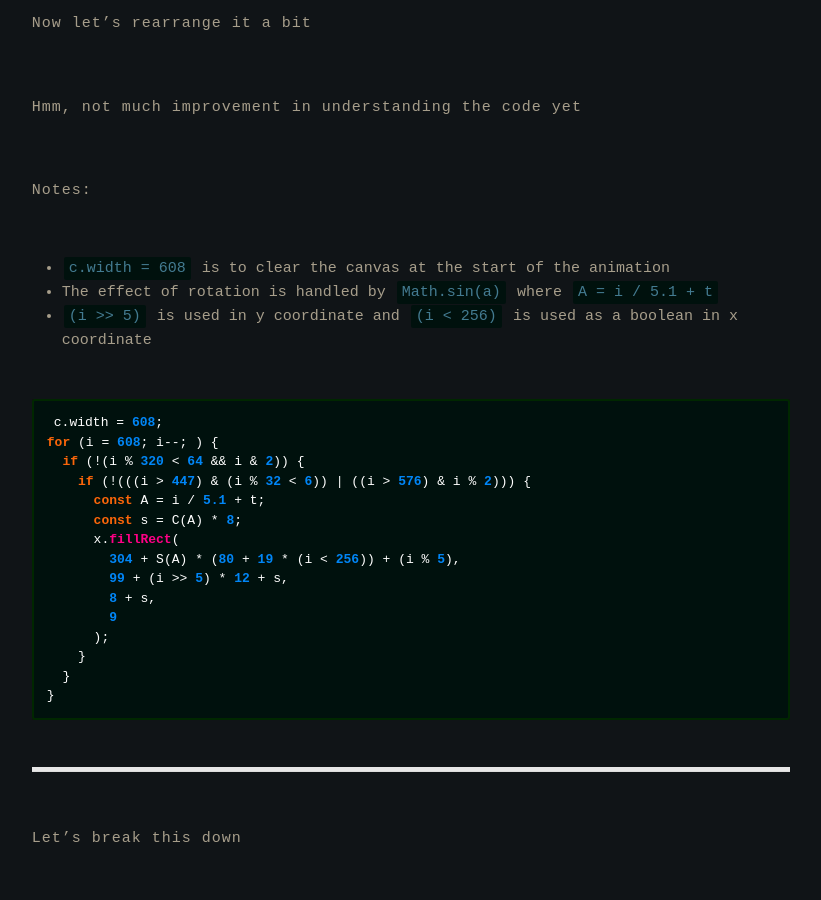
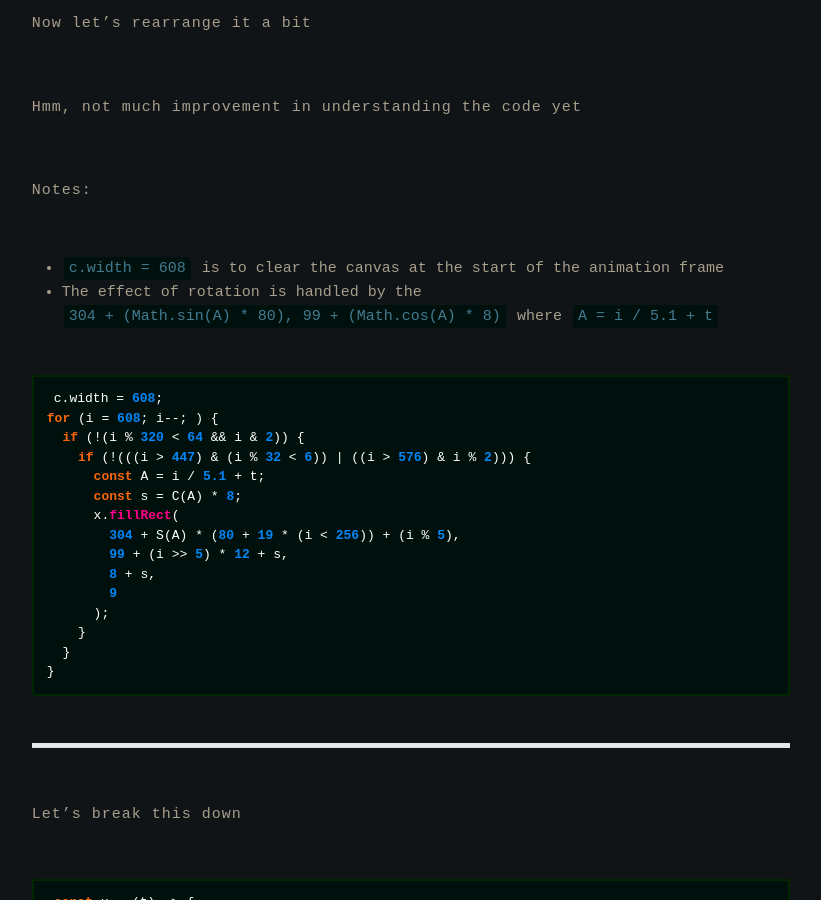
Before and after one commit to Mark1626/mark1626.github.com, a Jekyll site: the page built from all_collections/_posts/2020-09-30-art-reverse-engineering-part-3.md, in a window 1280 px wide and 900 px high, scrolled down 1872 px. Shown: the whole window, without its empty margins (229-1050 px from the left). Built offline with Jekyll 4.4.1, drawn with Linux system fonts in a browser that asks for light colours.

Commit message:
Fix typos

````diff
--- a/all_collections/_posts/2020-09-30-art-reverse-engineering-part-3.md
+++ b/all_collections/_posts/2020-09-30-art-reverse-engineering-part-3.md
@@ -40,9 +40,8 @@ Now let's rearrange it a bit
 Hmm, not much improvement in understanding the code yet
 
 Notes:
-- `c.width = 608` is to clear the canvas at the start of the animation
-- The effect of rotation is handled by `Math.sin(a)` where `A = i / 5.1 + t`
-- `(i >> 5)` is used in y coordinate and `(i < 256)` is used as a boolean in x coordinate
+- `c.width = 608` is to clear the canvas at the start of the animation frame
+- The effect of rotation is handled by the `304 + (Math.sin(A) * 80), 99 + (Math.cos(A) * 8)` where `A = i / 5.1 + t`
 
 ```js
 c.width = 608;
````
Also changed, not shown: about.md (+1 -1 lines), all_collections/_posts/2020-09-28-art-reverse-engineering-part-1.md (+1 -1 lines), all_collections/_posts/2020-09-29-art-reverse-engineering-part-2.md (+5 -5 lines).
